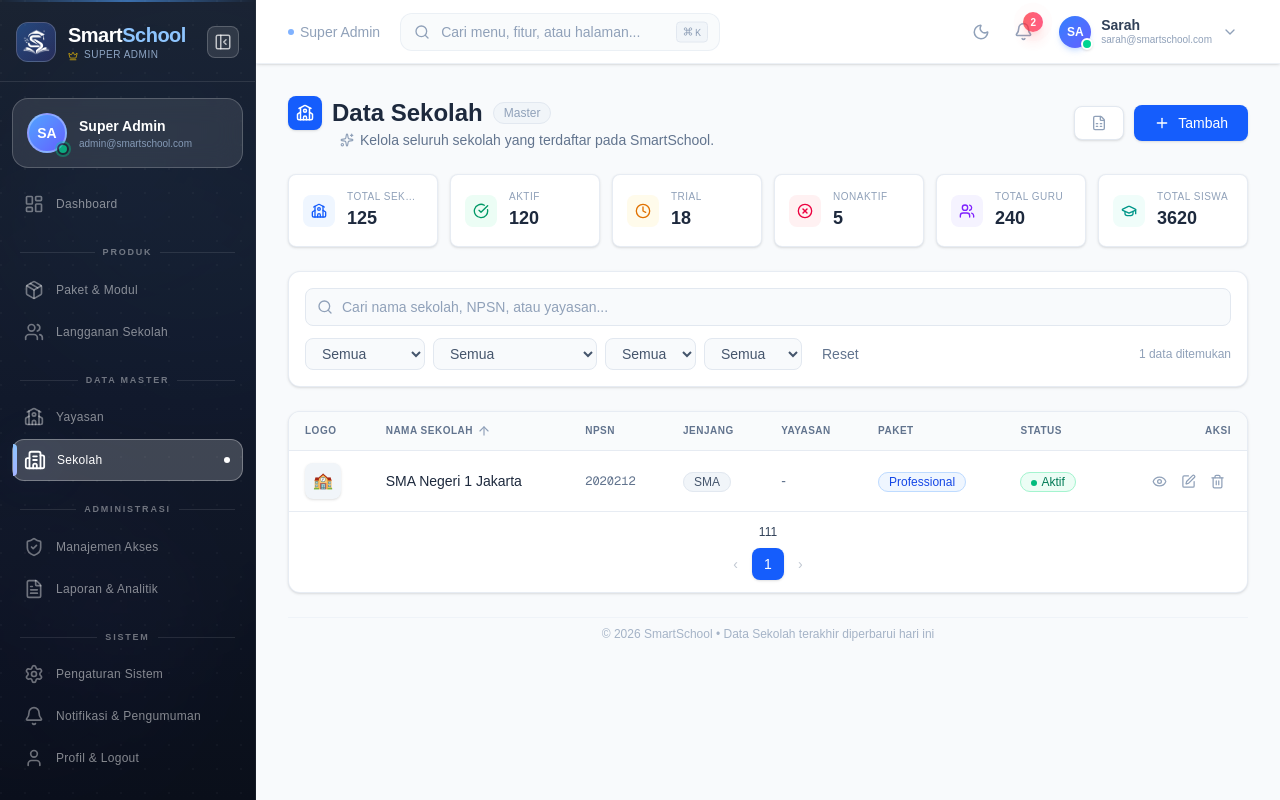
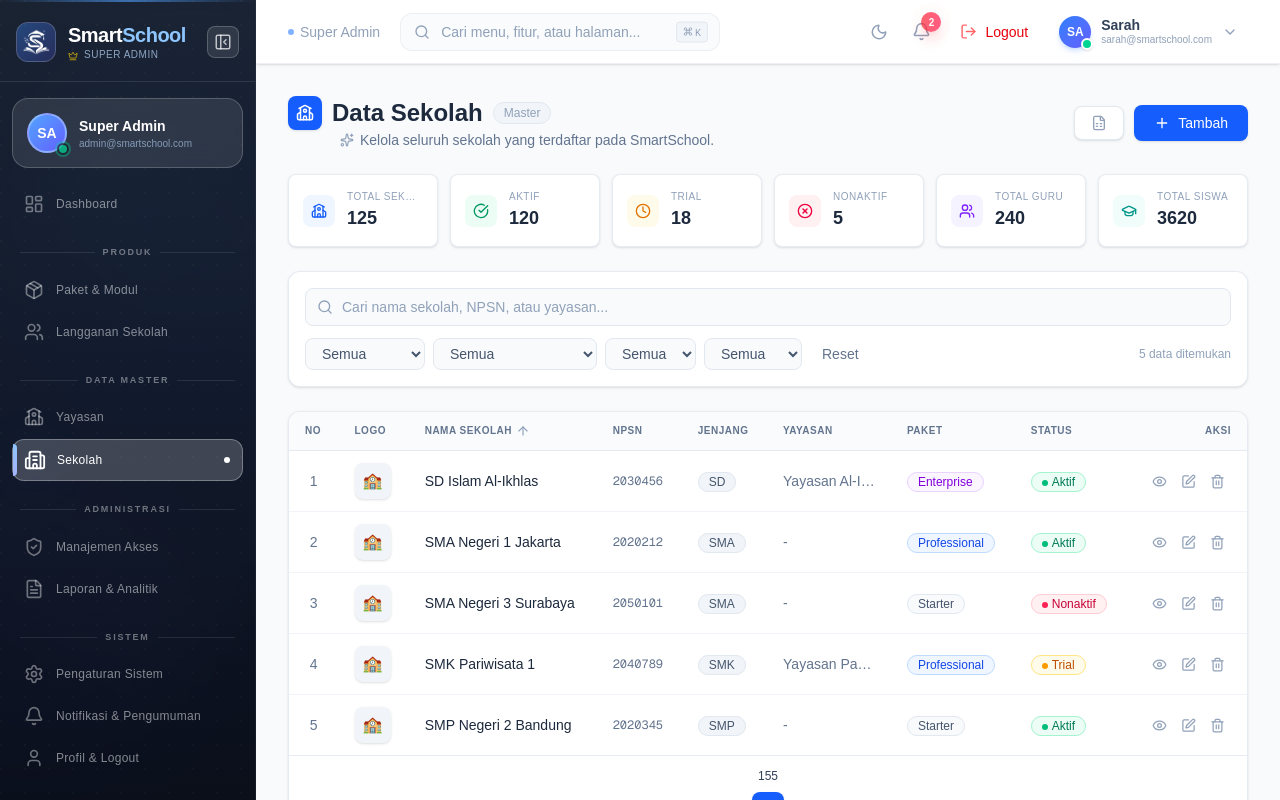
Before and after one commit to yoelsiahaan551/smartschool-frontend-baru, a Next.js app: page /super-admin/sekolah in a window 1280 px wide. Built offline with nearby package versions, Linux system fonts and the light colour scheme.

Commit message:
update sortby

```diff
--- a/app/components/Header.jsx
+++ b/app/components/Header.jsx
@@ -25,6 +25,12 @@
 
   const unreadCount = notifications.filter((n) => !n.read).length;
 
+  // Fungsi logout (sementara console.log, nanti sesuaikan dengan auth)
+  const handleLogout = () => {
+    console.log("Logout diklik");
+    // Contoh: localStorage.removeItem("token"); window.location.href = "/login";
+  };
+
   return (
     <header className="bg-white border-b border-slate-200/60 h-16 px-4 md:px-8 flex items-center justify-between flex-shrink-0 sticky top-0 z-30 shadow-sm backdrop-blur-sm bg-white/95">
       {/* Left Section */}
@@ -37,7 +43,7 @@
           </span>
         </div>
 
-        {/* Search - Lebih modern, responsive */}
+        {/* Search */}
         <div className="relative hidden lg:block">
           <Search size={16} className="absolute left-3.5 top-1/2 -translate-y-1/2 text-slate-400" />
           <input
@@ -53,7 +59,6 @@
           </div>
         </div>
 
-        {/* Search icon for mobile - muncul di layar kecil */}
         <button className="lg:hidden p-2 rounded-xl hover:bg-slate-100 text-slate-400 hover:text-slate-600 transition-all">
           <Search size={19} />
         </button>
@@ -76,7 +81,7 @@
           </span>
         </button>
 
-        {/* Notifikasi - Dengan animasi */}
+        {/* Notifikasi */}
         <div className="relative">
           <button
             onClick={() => setIsNotifOpen(!isNotifOpen)}
@@ -139,7 +144,24 @@
           )}
         </div>
 
-        {/* Profile - Dengan desain lebih modern */}
+        {/* ===== TOMBOL LOGOUT DI NAVBAR (BARU) ===== */}
+        <button
+          onClick={handleLogout}
+          className="hidden md:flex items-center gap-2 px-3 py-2 rounded-xl text-sm font-medium text-red-600 hover:bg-red-50 hover:text-red-700 transition-all duration-200 border border-transparent hover:border-red-200 group"
+        >
+          <LogOut size={17} className="text-red-400 group-hover:text-red-500" />
+          <span>Logout</span>
+        </button>
+        {/* Versi mobile (hanya ikon) */}
+        <button
+          onClick={handleLogout}
+          className="md:hidden p-2 rounded-xl hover:bg-red-50 text-red-400 hover:text-red-500 transition-all duration-200"
+          title="Logout"
+        >
+          <LogOut size={19} />
+        </button>
+
+        {/* Profile Dropdown */}
         <div className="relative">
           <button
             onClick={() => setIsProfileOpen(!isProfileOpen)}
@@ -173,7 +195,7 @@
                 </div>
               </div>
 
-              {/* Menu Items - Sekarang hanya 3 menu (Bantuan & Dukungan sudah dihapus) */}
+              {/* Menu Items */}
               <div className="py-1">
                 <button className="flex items-center gap-3 w-full px-4 py-2.5 text-sm text-slate-600 hover:bg-slate-50 transition-all duration-150 group">
                   <div className="w-8 h-8 rounded-lg bg-blue-50 flex items-center justify-center text-blue-500 group-hover:bg-blue-100 transition-colors">
@@ -189,9 +211,12 @@
                 </button>
               </div>
 
-              {/* Logout */}
+              {/* Logout di dropdown (tetap ada) */}
               <div className="border-t border-slate-100 pt-1">
-                <button className="flex items-center gap-3 w-full px-4 py-2.5 text-sm text-red-600 hover:bg-red-50 transition-all duration-150 group">
+                <button
+                  onClick={handleLogout}
+                  className="flex items-center gap-3 w-full px-4 py-2.5 text-sm text-red-600 hover:bg-red-50 transition-all duration-150 group"
+                >
                   <div className="w-8 h-8 rounded-lg bg-red-50 flex items-center justify-center text-red-400 group-hover:bg-red-100 transition-colors">
                     <LogOut size={16} />
                   </div>
--- a/app/super-admin/sekolah/page.jsx
+++ b/app/super-admin/sekolah/page.jsx
@@ -54,7 +54,118 @@
         totalMapel: 12,
         totalAdmin: 3,
     },
-    // ... tambahkan data lainnya sesuai kebutuhan
+    {
+        id: 2,
+        logo: "🏫",
+        nama: "SMP Negeri 2 Bandung",
+        npsn: "2020345",
+        jenjang: "SMP",
+        statusSekolah: "Negeri",
+        yayasan: "-",
+        paket: "Starter",
+        status: "Aktif",
+        bergabung: "2024-02-10",
+        email: "smpn2bandung@sch.id",
+        telepon: "(022) 9876543",
+        website: "www.smpn2bandung.sch.id",
+        alamat: "Jl. Asia Afrika No. 45, Bandung",
+        provinsi: "Jawa Barat",
+        kota: "Bandung",
+        kecamatan: "Sumur Bandung",
+        kelurahan: "Citarum",
+        kodePos: "40112",
+        tanggalMulai: "2024-02-10",
+        tanggalBerakhir: "2025-02-10",
+        totalGuru: 30,
+        totalSiswa: 540,
+        totalKelas: 18,
+        totalMapel: 10,
+        totalAdmin: 2,
+    },
+    {
+        id: 3,
+        logo: "🏫",
+        nama: "SD Islam Al-Ikhlas",
+        npsn: "2030456",
+        jenjang: "SD",
+        statusSekolah: "Swasta",
+        yayasan: "Yayasan Al-Ikhlas",
+        paket: "Enterprise",
+        status: "Aktif",
+        bergabung: "2024-03-01",
+        email: "sd.ikhlas@sch.id",
+        telepon: "(021) 5551234",
+        website: "www.sdikhlas.sch.id",
+        alamat: "Jl. Kebon Kacang No. 12, Jakarta Selatan",
+        provinsi: "DKI Jakarta",
+        kota: "Jakarta Selatan",
+        kecamatan: "Setiabudi",
+        kelurahan: "Karet",
+        kodePos: "12930",
+        tanggalMulai: "2024-03-01",
+        tanggalBerakhir: "2025-03-01",
+        totalGuru: 25,
+        totalSiswa: 390,
+        totalKelas: 12,
+        totalMapel: 8,
+        totalAdmin: 2,
+    },
+    {
+        id: 4,
+        logo: "🏫",
+        nama: "SMK Pariwisata 1",
+        npsn: "2040789",
+        jenjang: "SMK",
+        statusSekolah: "Swasta",
+        yayasan: "Yayasan Pariwisata",
+        paket: "Professional",
+        status: "Trial",
+        bergabung: "2024-04-15",
+        email: "smkpar1@sch.id",
+        telepon: "(0361) 234567",
+        website: "www.smkpar1.sch.id",
+        alamat: "Jl. Legian No. 88, Denpasar",
+        provinsi: "Bali",
+        kota: "Denpasar",
+        kecamatan: "Kuta",
+        kelurahan: "Legian",
+        kodePos: "80361",
+        tanggalMulai: "2024-04-15",
+        tanggalBerakhir: "2024-10-15",
+        totalGuru: 35,
+        totalSiswa: 480,
+        totalKelas: 16,
+        totalMapel: 14,
+        totalAdmin: 3,
+    },
+    {
+        id: 5,
+        logo: "🏫",
+        nama: "SMA Negeri 3 Surabaya",
+        npsn: "2050101",
+        jenjang: "SMA",
+        statusSekolah: "Negeri",
+        yayasan: "-",
+        paket: "Starter",
+        status: "Nonaktif",
+        bergabung: "2023-05-20",
+        email: "sman3sby@sch.id",
+        telepon: "(031) 345678",
+        website: "www.sman3surabaya.sch.id",
+        alamat: "Jl. Raya Darmo No. 56, Surabaya",
+        provinsi: "Jawa Timur",
+        kota: "Surabaya",
+        kecamatan: "Darmo",
+        kelurahan: "Darmo",
+        kodePos: "60226",
+        tanggalMulai: "2023-05-20",
+        tanggalBerakhir: "2024-05-20",
+        totalGuru: 50,
+        totalSiswa: 800,
+        totalKelas: 27,
+        totalMapel: 12,
+        totalAdmin: 4,
+    },
 ];
 
 const stats = {
@@ -67,7 +178,7 @@
 };
 
 const provinsiOptions = ["Semua", "DKI Jakarta", "Banten", "Jawa Barat", "Jawa Timur"];
-const kotaOptions = ["Semua", "Jakarta Pusat", "Jakarta Utara", "Jakarta Barat", "Tangerang Selatan", "Tangerang", "Depok"];
+const kotaOptions = ["Semua", "Jakarta Pusat", "Jakarta Utara", "Jakarta Barat", "Tangerang Selatan", "Tangerang", "Depok", "Bandung", "Denpasar"];
 const jenjangOptions = ["Semua", "SD", "SMP", "SMA", "SMK"];
 const statusOptions = ["Semua", "Aktif", "Nonaktif", "Trial"];
 
@@ -134,10 +245,8 @@
     });
 
     const totalPages = Math.ceil(sortedData.length / itemsPerPage);
-    const paginatedData = sortedData.slice(
-        (currentPage - 1) * itemsPerPage,
-        currentPage * itemsPerPage
-    );
+    const startIndex = (currentPage - 1) * itemsPerPage;
+    const paginatedData = sortedData.slice(startIndex, startIndex + itemsPerPage);
 
     const handleSort = (field) => {
         if (sortField === field) {
@@ -298,12 +407,16 @@
                         <div className="bg-white rounded-xl border border-slate-200/80 shadow-sm overflow-hidden">
                             {isMobile && paginatedData.length > 0 ? (
                                 <div className="divide-y divide-slate-100 p-3">
-                                    {paginatedData.map((item) => {
+                                    {paginatedData.map((item, index) => {
                                         const statusStyle = statusColorMap[item.status] || statusColorMap.Aktif;
                                         const paketStyle = paketColorMap[item.paket] || paketColorMap.Starter;
+                                        const rowNumber = startIndex + index + 1;
                                         return (
                                             <div key={item.id} className="py-3 space-y-2">
                                                 <div className="flex items-center gap-3">
+                                                    <span className="text-xs font-medium text-slate-400 w-6 text-right">
+                                                        {rowNumber}
+                                                    </span>
                                                     <div className="w-10 h-10 rounded-lg bg-slate-100 flex items-center justify-center text-lg shadow-sm flex-shrink-0">
                                                         {item.logo}
                                                     </div>
@@ -326,7 +439,7 @@
                                                         </button>
                                                     </div>
                                                 </div>
-                                                <div className="flex flex-wrap items-center gap-1.5">
+                                                <div className="flex flex-wrap items-center gap-1.5 ml-9">
                                                     <span className="px-2.5 py-0.5 rounded-full text-[10px] font-medium bg-slate-100 text-slate-600 border border-slate-200">
                                                         {item.jenjang}
                                                     </span>
@@ -347,6 +460,7 @@
                                     <table className="w-full text-sm">
                                         <thead>
                                             <tr className="bg-slate-50/80 border-b border-slate-200/80">
+                                                <th className="px-4 py-3 text-left text-[10px] font-semibold text-slate-500 uppercase tracking-wider">No</th>
                                                 <th className="px-4 py-3 text-left text-[10px] font-semibold text-slate-500 uppercase tracking-wider">Logo</th>
                                                 <th
                                                     onClick={() => handleSort("nama")}
@@ -376,7 +490,7 @@
                                         <tbody className="divide-y divide-slate-100">
                                             {paginatedData.length === 0 ? (
                                                 <tr>
-                                                    <td colSpan={8} className="px-4 py-12 text-center text-slate-500">
+                                                    <td colSpan={9} className="px-4 py-12 text-center text-slate-500">
                                                         <div className="flex flex-col items-center gap-2">
                                                             <Search size={32} className="text-slate-300" />
                                                             <p className="text-sm font-medium">Tidak ada data yang ditemukan</p>
@@ -385,11 +499,15 @@
                                                     </td>
                                                 </tr>
                                             ) : (
-                                                paginatedData.map((item) => {
+                                                paginatedData.map((item, index) => {
                                                     const statusStyle = statusColorMap[item.status] || statusColorMap.Aktif;
                                                     const paketStyle = paketColorMap[item.paket] || paketColorMap.Starter;
+                                                    const rowNumber = startIndex + index + 1;
                                                     return (
                                                         <tr key={item.id} className="hover:bg-slate-50/60 transition-colors">
+                                                            <td className="px-4 py-3 text-sm text-slate-500 text-center">
+                                                                {rowNumber}
+                                                            </td>
                                                             <td className="px-4 py-3">
                                                                 <div className="w-9 h-9 rounded-lg bg-slate-100 flex items-center justify-center text-base shadow-sm">
                                                                     {item.logo}
@@ -458,9 +576,9 @@
                             <div className="px-4 py-3 border-t border-slate-200/80 flex flex-col xs:flex-row items-center justify-between gap-2">
                                 <p className="text-xs text-slate-500 text-center xs:text-left">
                                     <span className="hidden xs:inline">Menampilkan </span>
-                                    <span className="font-medium text-slate-700">{paginatedData.length === 0 ? 0 : (currentPage - 1) * itemsPerPage + 1}</span>
+                                    <span className="font-medium text-slate-700">{paginatedData.length === 0 ? 0 : startIndex + 1}</span>
                                     <span className="hidden xs:inline"> sampai </span>
-                                    <span className="font-medium text-slate-700">{Math.min(currentPage * itemsPerPage, sortedData.length)}</span>
+                                    <span className="font-medium text-slate-700">{Math.min(startIndex + paginatedData.length, sortedData.length)}</span>
                                     <span className="hidden xs:inline"> dari </span>
                                     <span className="font-medium text-slate-700">{sortedData.length}</span>
                                     <span className="hidden xs:inline"> data</span>
--- a/app/super-admin/yayasan/page.jsx
+++ b/app/super-admin/yayasan/page.jsx
@@ -85,10 +85,8 @@
     });
 
     const totalPages = Math.ceil(sortedData.length / itemsPerPage);
-    const paginatedData = sortedData.slice(
-        (currentPage - 1) * itemsPerPage,
-        currentPage * itemsPerPage
-    );
+    const startIndex = (currentPage - 1) * itemsPerPage;
+    const paginatedData = sortedData.slice(startIndex, startIndex + itemsPerPage);
 
     const handleSort = (field) => {
         if (sortField === field) {
@@ -201,7 +199,7 @@
                             </div>
                         </div>
 
-                        {/* STATISTIK – minimalis, tanpa gradien berlebihan */}
+                        {/* STATISTIK */}
                         <div className="grid grid-cols-2 sm:grid-cols-3 lg:grid-cols-6 gap-3">
                             <StatCard label="Total Yayasan" value={stats.total} icon={Landmark} color="blue" />
                             <StatCard label="Aktif" value={stats.aktif} icon={CheckCircle} color="emerald" />
@@ -211,7 +209,7 @@
                             <StatCard label="Pertumbuhan" value={`+${stats.pertumbuhan}%`} icon={TrendingUp} color="teal" />
                         </div>
 
-                        {/* FILTER & SEARCH – bersih dan fungsional */}
+                        {/* FILTER & SEARCH */}
                         <div className="bg-white rounded-xl border border-slate-200/80 p-4 shadow-sm">
                             <div className="flex flex-col gap-3">
                                 <div className="relative w-full">
@@ -270,15 +268,19 @@
                             </div>
                         </div>
 
-                        {/* TABLE – rapi dengan nuansa netral */}
+                        {/* TABLE */}
                         <div className="bg-white rounded-xl border border-slate-200/80 shadow-sm overflow-hidden">
                             {isMobile && paginatedData.length > 0 ? (
                                 <div className="divide-y divide-slate-100 p-3">
-                                    {paginatedData.map((item) => {
+                                    {paginatedData.map((item, index) => {
                                         const statusStyle = statusColorMap[item.status] || statusColorMap.Aktif;
+                                        const rowNumber = startIndex + index + 1;
                                         return (
                                             <div key={item.id} className="py-3 space-y-2">
                                                 <div className="flex items-center gap-3">
+                                                    <span className="text-xs font-medium text-slate-400 w-6 text-right">
+                                                        {rowNumber}
+                                                    </span>
                                                     <div className="w-10 h-10 rounded-lg bg-slate-100 flex items-center justify-center text-lg shadow-sm flex-shrink-0">
                                                         {item.logo}
                                                     </div>
@@ -301,7 +303,7 @@
                                                         </button>
                                                     </div>
                                                 </div>
-                                                <div className="flex flex-wrap items-center gap-2">
+                                                <div className="flex flex-wrap items-center gap-2 ml-9">
                                                     <span className="px-2.5 py-0.5 rounded-full text-[10px] font-medium bg-blue-50 text-blue-600 border border-blue-200">
                                                         {item.jumlahSekolah} Sekolah
                                                     </span>
@@ -319,6 +321,7 @@
                                     <table className="w-full text-sm">
                                         <thead>
                                             <tr className="bg-slate-50/80 border-b border-slate-200/80">
+                                                <th className="px-4 py-3 text-left text-[10px] font-semibold text-slate-500 uppercase tracking-wider">No</th>
                                                 <th className="px-4 py-3 text-left text-[10px] font-semibold text-slate-500 uppercase tracking-wider">Logo</th>
                                                 <th
                                                     onClick={() => handleSort("nama")}
@@ -347,7 +350,7 @@
                                         <tbody className="divide-y divide-slate-100">
                                             {paginatedData.length === 0 ? (
                                                 <tr>
-                                                    <td colSpan={7} className="px-4 py-12 text-center text-slate-500">
+                                                    <td colSpan={8} className="px-4 py-12 text-center text-slate-500">
                                                         <div className="flex flex-col items-center gap-2">
                                                             <Search size={32} className="text-slate-300" />
                                                             <p className="text-sm font-medium">Tidak ada data yang ditemukan</p>
@@ -356,10 +359,14 @@
                                                     </td>
                                                 </tr>
                                             ) : (
-                                                paginatedData.map((item) => {
+                                                paginatedData.map((item, index) => {
                                                     const statusStyle = statusColorMap[item.status] || statusColorMap.Aktif;
+                                                    const rowNumber = startIndex + index + 1;
                                                     return (
                                                         <tr key={item.id} className="hover:bg-slate-50/60 transition-colors">
+                                                            <td className="px-4 py-3 text-sm text-slate-500 text-center">
+                                                                {rowNumber}
+                                                            </td>
                                                             <td className="px-4 py-3">
                                                                 <div className="w-9 h-9 rounded-lg bg-slate-100 flex items-center justify-center text-base shadow-sm">
                                                                     {item.logo}
@@ -423,9 +430,9 @@
                             <div className="px-4 py-3 border-t border-slate-200/80 flex flex-col xs:flex-row items-center justify-between gap-2">
                                 <p className="text-xs text-slate-500 text-center xs:text-left">
                                     <span className="hidden xs:inline">Menampilkan </span>
-                                    <span className="font-medium text-slate-700">{paginatedData.length === 0 ? 0 : (currentPage - 1) * itemsPerPage + 1}</span>
+                                    <span className="font-medium text-slate-700">{paginatedData.length === 0 ? 0 : startIndex + 1}</span>
                                     <span className="hidden xs:inline"> sampai </span>
-                                    <span className="font-medium text-slate-700">{Math.min(currentPage * itemsPerPage, sortedData.length)}</span>
+                                    <span className="font-medium text-slate-700">{Math.min(startIndex + paginatedData.length, sortedData.length)}</span>
                                     <span className="hidden xs:inline"> dari </span>
                                     <span className="font-medium text-slate-700">{sortedData.length}</span>
                                     <span className="hidden xs:inline"> data</span>
@@ -493,7 +500,7 @@
     );
 }
 
-// ===== KOMPONEN STAT CARD SEDERHANA & PROFESIONAL =====
+// ===== KOMPONEN STAT CARD =====
 function StatCard({ label, value, icon: Icon, color }) {
     const colorClasses = {
         blue: "bg-blue-50 text-blue-600",
```
